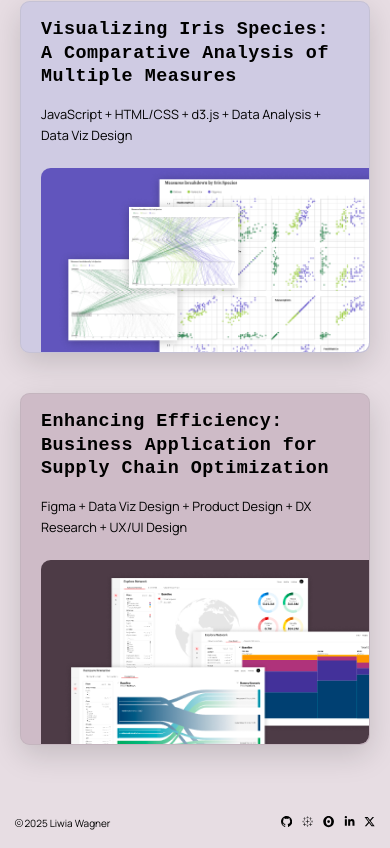
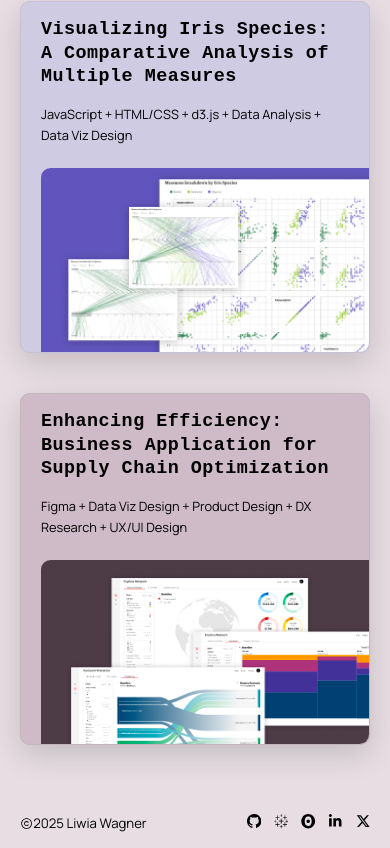
Before and after one commit to LiwiaWagner/Portfolio-Liwia-Wagner, a React (Create React App) app: page / in a window 390 px wide. Shown: the part 2479-3327 px from the top of the page. Built offline with nearby package versions, Linux system fonts and the light colour scheme; a web font is replaced by a local one.

Commit message:
footer amendments

```diff
--- a/src/UI/footer/footer.css
+++ b/src/UI/footer/footer.css
@@ -42,15 +42,15 @@
   .footer-container {
     height: 3.125rem;
     margin: 2.3rem 0 0 0;
-    padding: 0 0.9rem;
+    padding: 0 1.25rem;
   }
 
   .footer-name {
-    font-size: 0.625rem;
+    font-size: 0.825rem;
   }
 
   .footer-icons {
-    font-size: 0.7rem;
-    gap: 0.6rem;
+    font-size: 0.9rem;
+    gap: 0.8rem;
   }
 }
```
